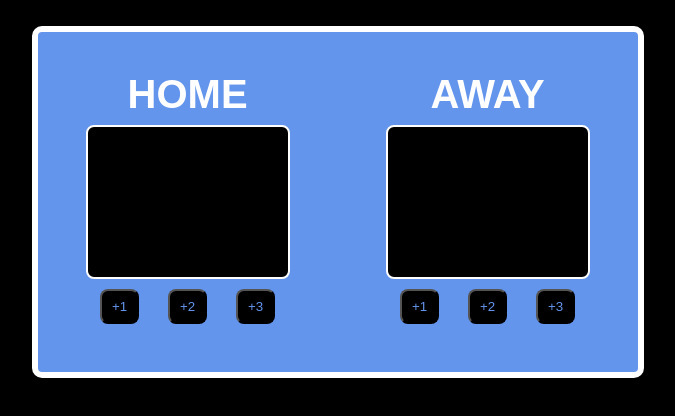
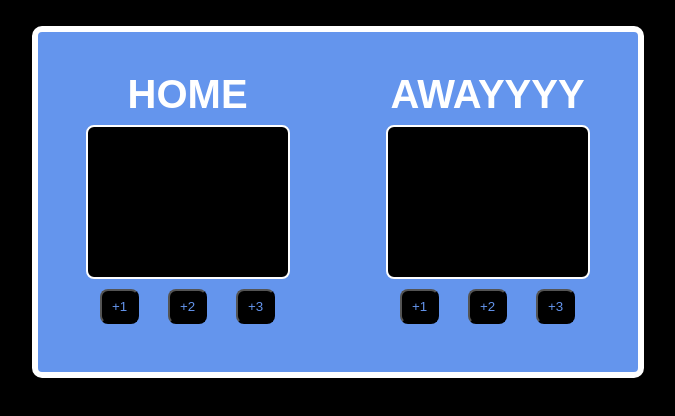
Before and after one commit to gxterrain/BasketballScoreboard, a plain HTML site: page index.html in a window 1280 px wide. Shown: the whole page, without its empty margins (394-1069 px from the left). Drawn offline with Linux system fonts and the light colour scheme.

Commit message:
changed awayyy

```diff
--- a/index.html
+++ b/index.html
@@ -16,7 +16,7 @@
                         </div>
             </div>
             <div id="guest-box">
-                <h3>AWAY</h3>
+                <h3>AWAYYYY</h3>
                     <div id="guest-score">
                         <p id="guest-count"></p>
                     </div>
```
